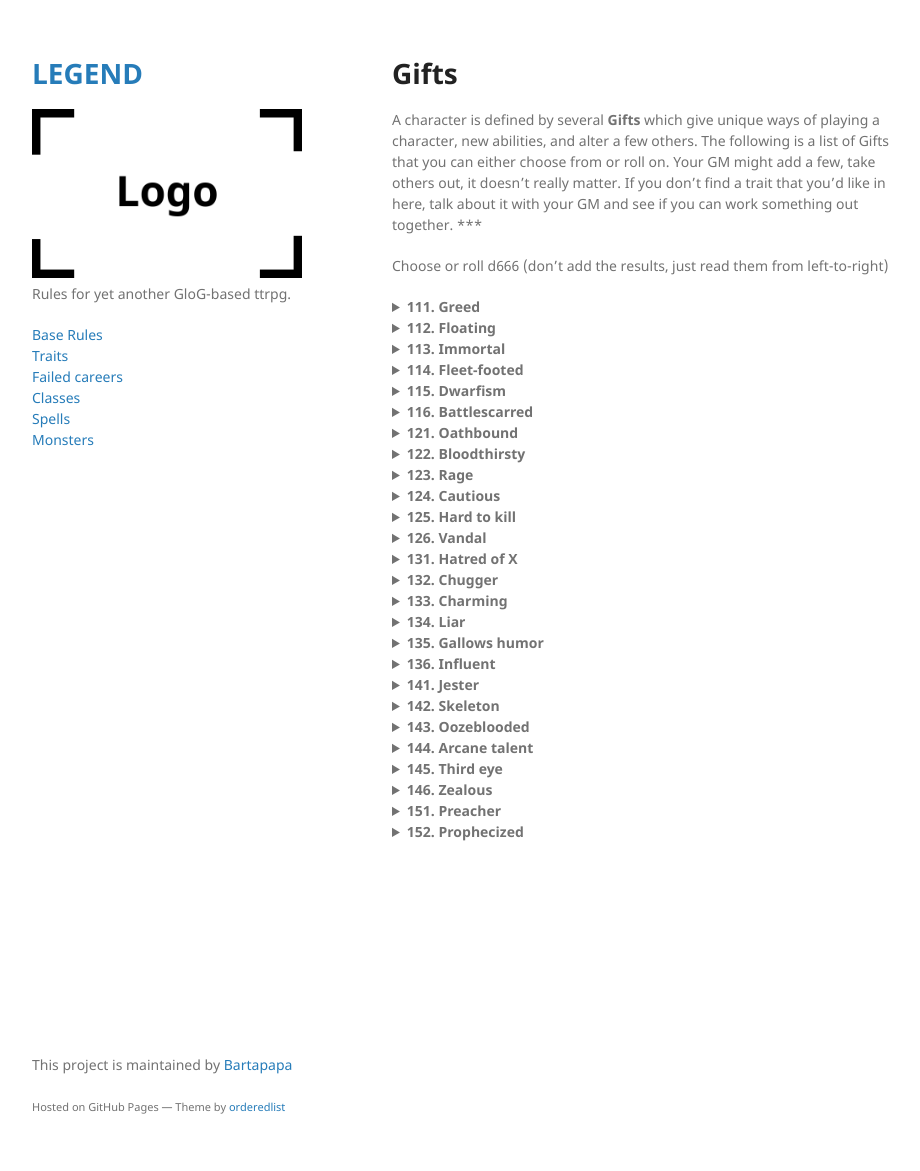
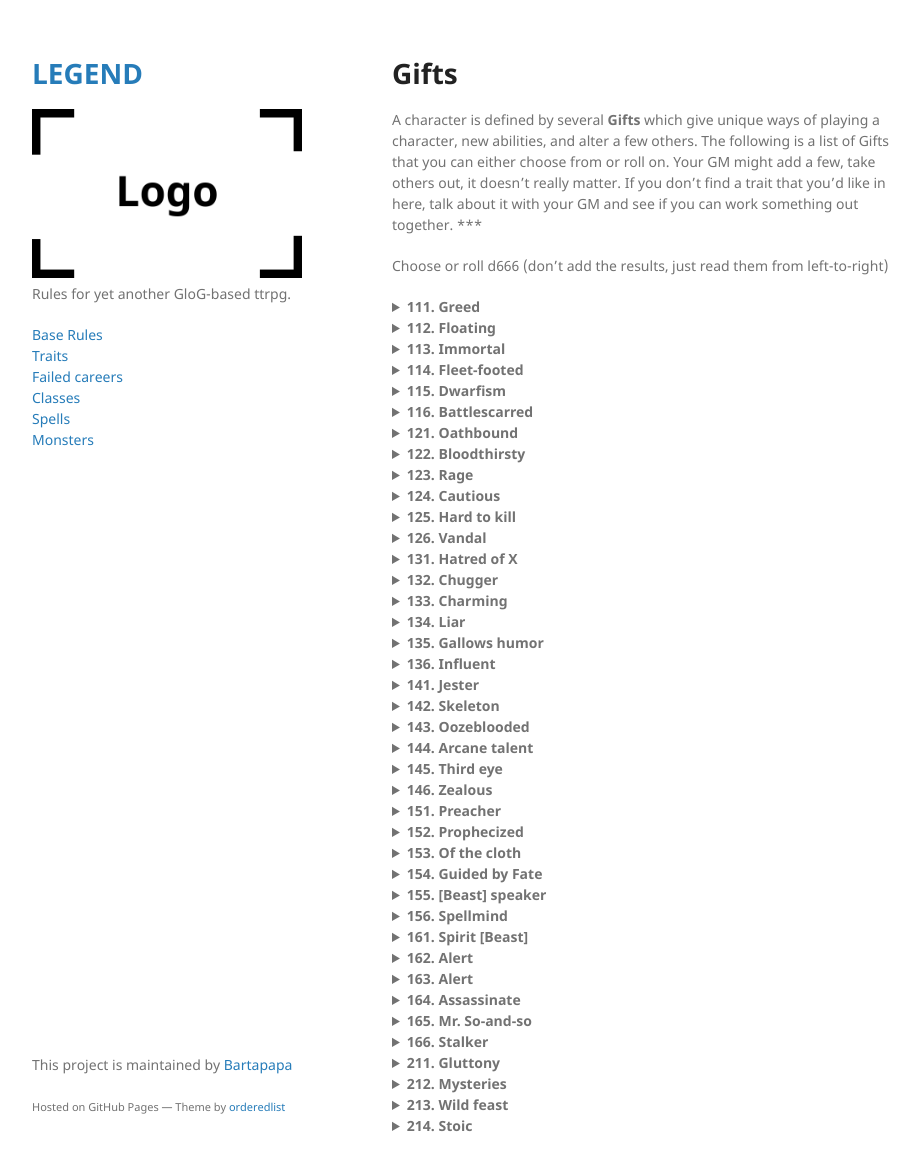
Before and after one commit to Bartapapa/legend, a Jekyll site: the page built from docs/pages/gifts.md, in a window 1280 px wide and 1186 px high. Shown: the top 1171 px of the window, without its empty margins (178-1098 px from the left). Built offline with Jekyll 4.4.1, drawn with Linux system fonts in a browser that asks for light colours.

Commit message:
Update gifts.md

```diff
--- a/docs/pages/gifts.md
+++ b/docs/pages/gifts.md
@@ -138,3 +138,77 @@ When you take an hour to proselytize in a town, you attract 4d6 people. Half of
 <summary><b>152. Prophecized</b></summary>
 Whenever anyone rolls double '1's or '6's, you may state aloud, 'As the Prophecy foretold'. Doing so, you regain all HP, and the <i>very next</i> 2d6 roll will either be maximized (if previously double '1's) or minimized (if previously double '2's).
 </details>
+
+<details markdown="1">
+<summary><b>153. Of the cloth</b></summary>
+Whenever you wear the vestments of your faith, you are recognized as an ordained person of that faith. Most people will be agreeable with you, and if you ask, they can shelter you and your party for the night. You immediately recognize if someone belongs to the same faith as you.
+</details>
+
+<details markdown="1">
+<summary><b>154. Guided by Fate</b></summary>
+Every time you rest, roll a d6, and note down the result. Once per rest, you can replace the result of <i>any</i> d6 you see by that result.
+</details>
+
+<details markdown="1">
+<summary><b>155. [Beast] speaker</b></summary>
+When you get this Gift, choose a kind of beast. Dogs, cats, bats, worms, ants, etc. You can speak to these beasts freely, and understand what they say to you in return. This doesn't mean they'll like you, but most will be intrigued by someone speaking their language.
+</details>
+
+<details markdown="1">
+<summary><b>156. Spellmind</b></summary>
+Acquire a Magic die.
+
+When you get this Gift, roll a random spell from the list of spells. This spell takes up a slot in your Mind.
+</details>
+
+<details markdown="1">
+<summary><b>161. Spirit [Beast]</b></summary>
+Acquire a Magic die.
+
+When you get this Gift, choose a kind of beast no smaller than a cat, and no larger than a horse. Dog, bear, wolf, giant cockroach, etc. You can use Magic dice to summon it as an action. It has [dice] HD, [sum] HP, and deals 1d6+[dice] damage. You can give it orders that it'll try to do as well as it can. It can do whatever a normal beast of that type could normally. If it is killed, you lose its associated Magic die until a week passes, after which it returns and you can summon the spirit again.
+</details>
+
+<details markdown="1">
+<summary><b>162. Alert</b></summary>
+You can't be surprised by anything, and you have a sixth sense that tells you when danger is about to happen. You know the difference between a room that is silent because nothing is there, and a room that is silent because something is trying not to make a sound.
+</details>
+
+<details markdown="1">
+<summary><b>163. Alert</b></summary>
+You can't be surprised by anything, and you have a sixth sense that tells you when danger is about to happen. You know the difference between a room that is silent because nothing is there, and a room that is silent because something is trying not to make a sound.
+</details>
+
+<details markdown="1">
+<summary><b>164. Assassinate</b></summary>
+For each bit of important information you have on a target, you deal +1 damage. Important information is anything that has a tangible utility to you or your party, and isn't immediately knowable by just looking at a person. This maxes out at +6 damage. When you kill an enemy, they make no sound.
+</details>
+
+<details markdown="1">
+<summary><b>165. Mr. So-and-so</b></summary>
+By spending a day and paying one Valuable, you can create the identity of a common person (peasant, merchant, etc) complete with papers and disguise, which takes up 1 Inventory slot. By spending a week and paying one Treasure, you can create the identity of a person of interest (higher-up in an organization, baron, etc) and be well-regarded within it due to false credentials. You can attempt to steal someone's identity, although their confidants will never be duped.
+</details>
+
+<details markdown="1">
+<summary><b>166. Stalker</b></summary>
+In any non-combat situation where your position hasn't been accurately defined yet, you can state that you're disappearing. People keeping an eye out for you know something is up. You can reappear anytime by stating so - in the shadows, in a cupboard, disguised as an unnamed NPC nearby, etc. Until you state that you're there, you can't actually hear or see anything that's happening in that scene.
+</details>
+
+<details markdown="1">
+<summary><b>211. Gluttony</b></summary>
+You have 1 Bloat, which takes up an Inventory slot. You can eat anything edible as large as a chicken and softer than wood over Lunch, and count it as a ration. You're unaffected by rot. You gain +2 HP if you have Bloat. As long as you eat 2 rations per day, your Bloat remains, or else it disappears. To recuperate it, you'll need to eat 2 rations each day for a week.
+</details>
+
+<details markdown="1">
+<summary><b>212. Mysteries</b></summary>
+Whenever you come across something unanswered in the world, note down one Big Question, which takes up a slot in your Mind. A Big Question is anything that has a meaningful, and interesting, answer. Whenever you're in an archive of knowledge, you can roll 2d6 once, and add +1 for each Big Question you have. On a Success, the GM gives you an honest answer to one of your Big Questions. You can always remove Big Questions from your Mind, but you can never ask the same question again.
+</details>
+
+<details markdown="1">
+<summary><b>213. Wild feast</b></summary>
+You can chop of a chunk of meat from anything freshly killed. It takes up an Inventory slot. If you eat it while its fresh (which takes 10 minutes) you acquire a random power from it. It can be one of its attribute scores, it can be an ability it had, an attack, or even a spell. The GM chooses. The power remains until the next time you Rest or you eat another chunk of meat.
+</details>
+
+<details markdown="1">
+<summary><b>214. Stoic</b></summary>
+You can chop of a chunk of meat from anything freshly killed. It takes up an Inventory slot. If you eat it while its fresh (which takes 10 minutes) you acquire a random power from it. It can be one of its attribute scores, it can be an ability it had, or even a spell. The GM chooses. The power remains until the next time you Rest or you eat another chunk of meat.
+</details>
```
